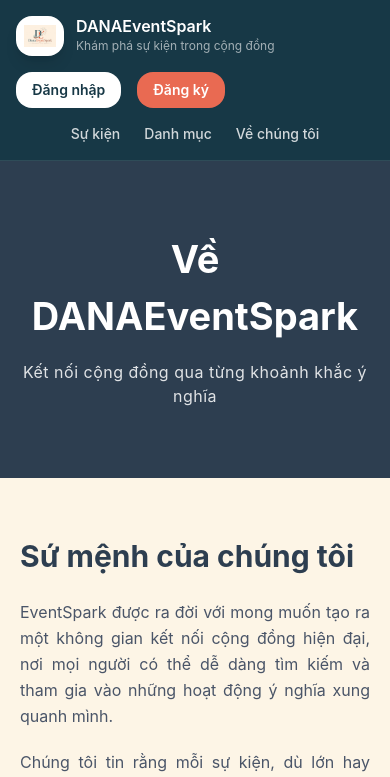
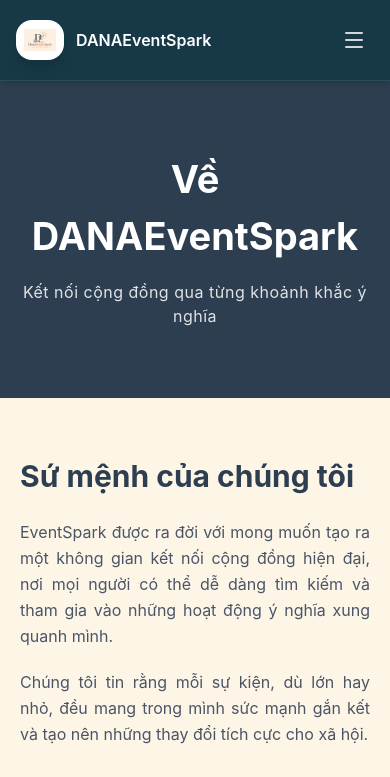
Before and after one commit to DANAEventpark/FE_Attendee, a React (Vite) app: page /about in a window 390 px wide. Shown: the top 777 px of the page. Built offline with nearby package versions, Linux system fonts and the light colour scheme.

Commit message:
feat: implement fully responsive sticky navbar with mobile hamburger menu and drawer

```diff
--- a/src/components/layout/navbar.jsx
+++ b/src/components/layout/navbar.jsx
@@ -1,23 +1,28 @@
+import { useState } from "react";
 import logo from "../../assets/logoevent.png";
 import useAuthStore from "@/store/authStore";
-import { useNavigate } from "react-router-dom";
+import { useNavigate, Link } from "react-router-dom";
+import { Menu, X, User, LogOut } from "lucide-react";
 
 export default function Navbar() {
   const user = useAuthStore((state) => state.user);
   const clearAuth = useAuthStore((state) => state.clearAuth);
   const navigate = useNavigate();
+  const [isOpen, setIsOpen] = useState(false);
 
   const handleLogout = () => {
-    // Clear auth state
     clearAuth();
     localStorage.removeItem('token');
     navigate("/login");
+    setIsOpen(false);
   };
 
   return (
-    <header className="border-b border-white/10 bg-[#173846] text-white">
-      <nav className="mx-auto flex max-w-6xl flex-wrap items-center justify-between gap-4 px-4 py-4 sm:px-6 lg:px-8">
-        <div className="flex items-center gap-3">
+    <header className="sticky top-0 z-50 border-b border-white/10 bg-[#173846] text-white shadow-md backdrop-blur-md">
+      <nav className="mx-auto max-w-6xl px-4 py-3 sm:px-6 lg:px-8">
+        <div className="flex h-14 items-center justify-between">
+          {/* Logo Section */}
+          <Link to="/" className="flex items-center gap-3 hover:opacity-90 transition-opacity">
             <div className="rounded-2xl bg-white px-2 py-1 shadow-lg">
               <img
                 src={logo}
@@ -25,80 +30,157 @@
                 className="h-8 w-8 object-contain"
               />
             </div>
-
             <div>
               <p className="text-base font-semibold leading-none">DANAEventSpark</p>
-            <p className="mt-1 text-xs text-white/60">
+              <p className="mt-1 text-[10px] text-white/60 hidden sm:block">
                 Khám phá sự kiện trong cộng đồng
               </p>
             </div>
-        </div>
+          </Link>
 
-        <ul className="order-3 flex w-full flex-wrap items-center justify-center gap-6 text-sm font-medium text-white/80 md:order-none md:w-auto">
+          {/* Desktop Navigation Links */}
+          <ul className="hidden md:flex items-center gap-8 text-sm font-medium text-white/80">
             <li>
-            <a href="/" className="hover:text-white transition-colors">
+              <Link to="/" className="hover:text-white transition-colors">
                 Sự kiện
-            </a>
+              </Link>
             </li>
             <li>
-            <a href="/categories" className="hover:text-white transition-colors">
+              <Link to="/categories" className="hover:text-white transition-colors">
                 Danh mục
-            </a>
+              </Link>
             </li>
             <li>
-            <a href="/about" className="hover:text-white transition-colors">
+              <Link to="/about" className="hover:text-white transition-colors">
                 Về chúng tôi
-            </a>
+              </Link>
             </li>
           </ul>
 
+          {/* Desktop User Section */}
+          <div className="hidden md:flex items-center gap-4">
+            {user ? (
               <div className="flex items-center gap-4">
-          {user ? (
-            <div className="flex items-center gap-4 animate-in fade-in duration-300">
-              <div className="flex items-center gap-3 select-none">
+                <div className="flex items-center gap-2 select-none">
                   <span className="text-sm font-medium text-white/90">
                     {user.name}
                   </span>
-
-                <div className="flex h-9 w-9 items-center justify-center rounded-full bg-slate-300 text-[#173846]">
-                  <svg
-                    className="h-5 w-5"
-                    fill="none"
-                    viewBox="0 0 24 24"
-                    stroke="currentColor"
-                    strokeWidth={2}
-                  >
-                    <path
-                      strokeLinecap="round"
-                      strokeLinejoin="round"
-                      d="M16 7a4 4 0 11-8 0 4 4 0 018 0zM12 14a7 7 0 00-7 7h14a7 7 0 00-7-7z"
-                    />
-                  </svg>
+                  <div className="flex h-9 w-9 items-center justify-center rounded-full bg-white/10 text-white border border-white/20">
+                    <User size={18} />
                   </div>
                 </div>
-
                 <button
                   onClick={handleLogout}
-                className="rounded-2xl bg-[#e96a52] px-4 py-2 text-sm font-semibold text-white transition-all duration-200 hover:bg-[#d75c46] hover:shadow-md"
+                  className="rounded-xl bg-[#e96a52] px-4 py-2 text-sm font-semibold text-white transition-all duration-200 hover:bg-[#d75c46] hover:shadow-lg flex items-center gap-1.5"
                 >
+                  <LogOut size={16} />
                   Đăng xuất
                 </button>
               </div>
             ) : (
-            <>
-              <button className="rounded-2xl bg-white px-4 py-2 text-sm font-semibold text-[#173846] transition hover:bg-[#f3ede5]">
-                <a href="/login" className="text-[#173846]">
+              <div className="flex items-center gap-3">
+                <Link
+                  to="/login"
+                  className="rounded-xl bg-white/10 border border-white/20 px-4 py-2 text-sm font-semibold text-white hover:bg-white/20 transition-colors"
+                >
                   Đăng nhập
-                </a>
-              </button>
-              <button className="rounded-2xl bg-[#e96a52] px-4 py-2 text-sm font-semibold text-white transition hover:bg-[#d75c46]">
-                <a href="/register" className="text-white">
+                </Link>
+                <Link
+                  to="/register"
+                  className="rounded-xl bg-[#e96a52] px-4 py-2 text-sm font-semibold text-white hover:bg-[#d75c46] transition-colors shadow-lg shadow-orange-500/20"
+                >
                   Đăng ký
-                </a>
-              </button>
-            </>
+                </Link>
+              </div>
             )}
           </div>
+
+          {/* Mobile Menu Toggle Button */}
+          <div className="flex md:hidden">
+            <button
+              onClick={() => setIsOpen(!isOpen)}
+              className="inline-flex items-center justify-center rounded-lg p-2 text-white/80 hover:bg-white/10 hover:text-white focus:outline-none transition-colors"
+            >
+              {isOpen ? <X size={24} /> : <Menu size={24} />}
+            </button>
+          </div>
+        </div>
+
+        {/* Mobile Navigation Drawer */}
+        {isOpen && (
+          <div className="md:hidden mt-3 pb-4 border-t border-white/10 pt-4 animate-in slide-in-from-top-4 duration-200">
+            <ul className="flex flex-col gap-4 text-sm font-medium text-white/80 mb-6">
+              <li>
+                <Link
+                  to="/"
+                  onClick={() => setIsOpen(false)}
+                  className="block py-2 hover:text-white transition-colors"
+                >
+                  Sự kiện
+                </Link>
+              </li>
+              <li>
+                <Link
+                  to="/categories"
+                  onClick={() => setIsOpen(false)}
+                  className="block py-2 hover:text-white transition-colors"
+                >
+                  Danh mục
+                </Link>
+              </li>
+              <li>
+                <Link
+                  to="/about"
+                  onClick={() => setIsOpen(false)}
+                  className="block py-2 hover:text-white transition-colors"
+                >
+                  Về chúng tôi
+                </Link>
+              </li>
+            </ul>
+
+            {/* Mobile User Section */}
+            <div className="border-t border-white/10 pt-4">
+              {user ? (
+                <div className="flex flex-col gap-4">
+                  <div className="flex items-center gap-3">
+                    <div className="flex h-9 w-9 items-center justify-center rounded-full bg-white/10 text-white border border-white/20">
+                      <User size={18} />
+                    </div>
+                    <div>
+                      <p className="text-sm font-medium text-white/90">{user.name}</p>
+                      <p className="text-xs text-white/50">{user.email}</p>
+                    </div>
+                  </div>
+                  <button
+                    onClick={handleLogout}
+                    className="w-full rounded-xl bg-[#e96a52] py-2.5 text-sm font-semibold text-white hover:bg-[#d75c46] transition-colors flex items-center justify-center gap-1.5"
+                  >
+                    <LogOut size={16} />
+                    Đăng xuất
+                  </button>
+                </div>
+              ) : (
+                <div className="grid grid-cols-2 gap-3">
+                  <Link
+                    to="/login"
+                    onClick={() => setIsOpen(false)}
+                    className="rounded-xl bg-white/10 border border-white/20 py-2.5 text-center text-sm font-semibold text-white hover:bg-white/20 transition-colors"
+                  >
+                    Đăng nhập
+                  </Link>
+                  <Link
+                    to="/register"
+                    onClick={() => setIsOpen(false)}
+                    className="rounded-xl bg-[#e96a52] py-2.5 text-center text-sm font-semibold text-white hover:bg-[#d75c46] transition-colors"
+                  >
+                    Đăng ký
+                  </Link>
+                </div>
+              )}
+            </div>
+          </div>
+        )}
       </nav>
     </header>
   );
```
Lines whose indentation alone changed are shown as unchanged.
